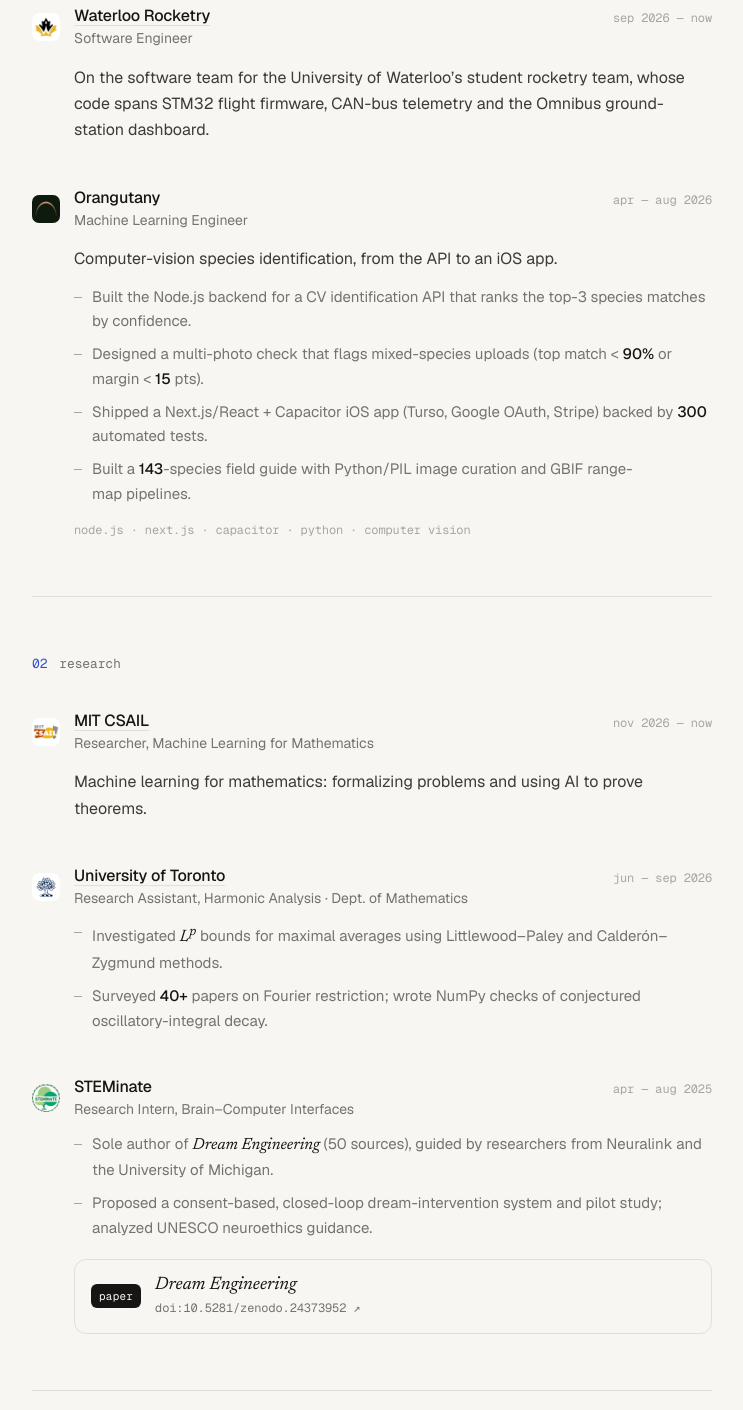
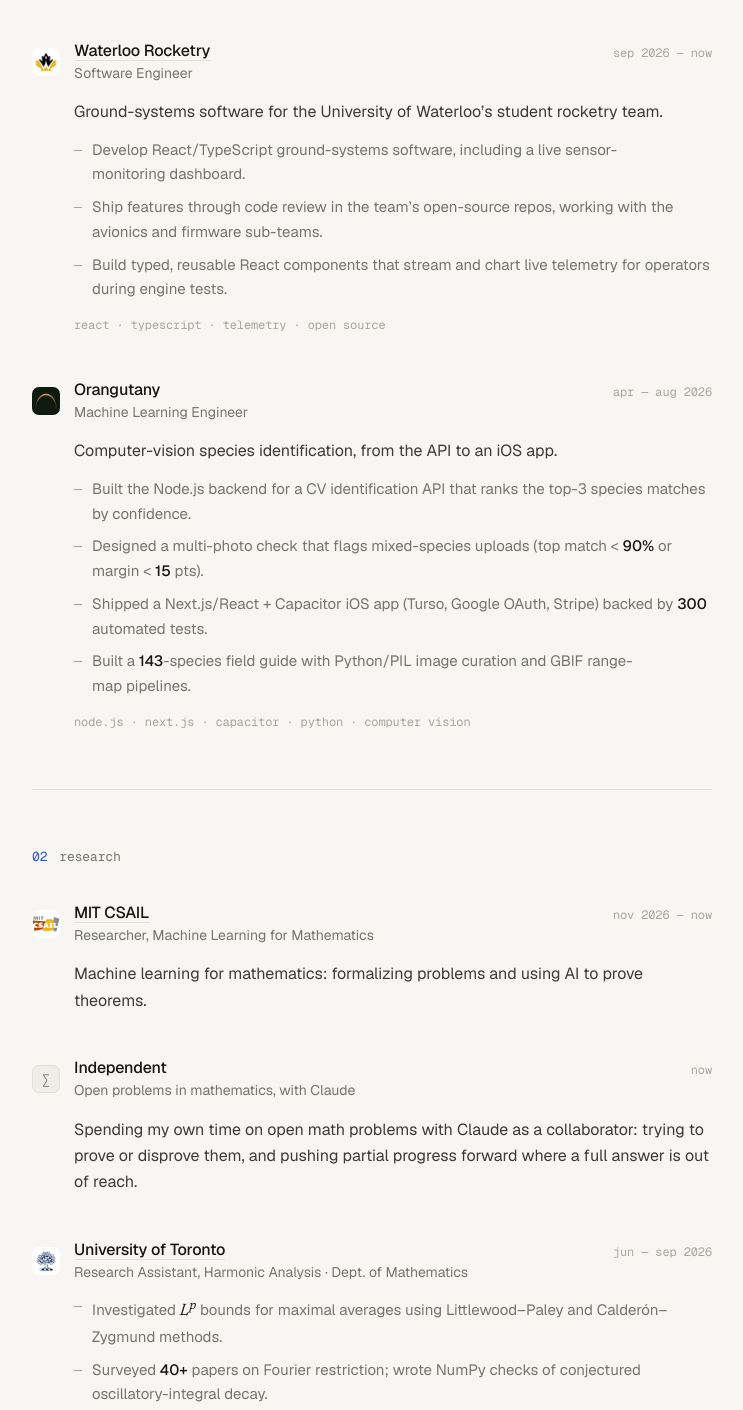
Before and after one commit to Krishiv-Vaid/personal-website, a plain HTML site: page index.html in a window 1280 px wide. Shown: the part 1165-2575 px from the top of the page, without its empty margins (268-1011 px from the left). Drawn offline with nearby package versions, Linux system fonts and the light colour scheme; no server answers; a web font is replaced by a local one.

Commit message:
Rocketry bullets, independent open-problems research, CSAIL logo refresh
- Waterloo Rocketry: React/TypeScript ground-systems work
- Research: independent work on open math problems with Claude; hero "on the side" line
- CSAIL logo re-exported larger under a new filename (old one was cached)
- Removed the footer colophon

Co-Authored-By: Claude Opus 5.5 <noreply@anthropic.com>

```diff
--- a/css/styles.css
+++ b/css/styles.css
@@ -153,7 +153,7 @@ h1 {
 .org img { width: 16px; height: 16px; border-radius: 4px; align-self: center; transform: translateY(-1px); }
 
 .status { margin-top: 32px; display: grid; gap: 10px; font-size: 15px; }
-.status li { display: grid; grid-template-columns: 72px 1fr; gap: 12px; align-items: baseline; }
+.status li { display: grid; grid-template-columns: 88px 1fr; gap: 12px; align-items: baseline; }
 .status .k { font-size: 12px; color: var(--faint); text-transform: lowercase; }
 
 .links { display: flex; flex-wrap: wrap; gap: 8px; margin-top: 36px; font-size: 13px; }
@@ -251,13 +251,12 @@ cite { font-style: italic; font-family: var(--serif); font-size: 1.08em; color:
 
 /* ---------- footer ---------- */
 .foot { border-top: 1px solid var(--line); margin-top: 24px; }
-.foot-inner { padding-top: 28px; padding-bottom: 40px; }
+.foot-inner { padding-top: 28px; padding-bottom: 36px; }
 .foot-row { display: flex; align-items: center; justify-content: space-between; gap: 16px; flex-wrap: wrap; }
 .foot-copy { font-size: 14px; color: var(--muted); }
 .totop { margin-left: 14px; font-size: 12px; color: var(--faint) !important; }
 .totop:hover { color: var(--fg) !important; }
 .mark-foot { width: 25px; height: 18px; }
-.colophon { margin-top: 18px; font-size: 11px; color: var(--faint); }
 
 .visits { display: inline-flex; align-items: center; gap: 10px; font-size: 12px; color: var(--muted); min-height: 30px; }
 .visits.hidden { visibility: hidden; }
--- a/index.html
+++ b/index.html
@@ -88,7 +88,8 @@
       </p>
       <ul class="status">
         <li><span class="k mono">now</span><span>software engineer at <a class="org" href="https://usamoguide.com/"><img src="/public/logos/usamoguide.com.png" alt="" width="16" height="16">USAMO Guide</a> and <a class="org" href="https://www.waterloorocketry.com/"><img src="/public/logos/waterloorocketry.png" alt="" width="16" height="16">Waterloo Rocketry</a></span></li>
-        <li><span class="k mono">research</span><span>machine learning for mathematics at <a class="org" href="https://www.csail.mit.edu/"><img src="/public/logos/csail.png" alt="" width="16" height="16">MIT CSAIL</a></span></li>
+        <li><span class="k mono">research</span><span>machine learning for mathematics at <a class="org" href="https://www.csail.mit.edu/"><img src="/public/logos/mit-csail.png" alt="" width="16" height="16">MIT CSAIL</a></span></li>
+        <li><span class="k mono">on the side</span><span>working on open math problems with Claude</span></li>
         <li><span class="k mono">before</span><span>ML at Orangutany, harmonic analysis at <a class="org" href="https://www.math.toronto.edu/"><img src="/public/logos/utoronto.ca.png" alt="" width="16" height="16">UofT</a></span></li>
         <li><span class="k mono">building</span><span><a href="#projects">TinyTorch</a>, a deep learning framework in C++20</span></li>
       </ul>
@@ -129,7 +130,13 @@
             </div>
             <p class="when mono">sep 2026 — now</p>
           </div>
-          <p class="summary">On the software team for the University of Waterloo’s student rocketry team, whose code spans STM32 flight firmware, CAN-bus telemetry and the Omnibus ground-station dashboard.</p>
+          <p class="summary">Ground-systems software for the University of Waterloo’s student rocketry team.</p>
+          <ul class="points">
+            <li>Develop React/TypeScript ground-systems software, including a live sensor-monitoring dashboard.</li>
+            <li>Ship features through code review in the team’s open-source repos, working with the avionics and firmware sub-teams.</li>
+            <li>Build typed, reusable React components that stream and chart live telemetry for operators during engine tests.</li>
+          </ul>
+          <p class="tags mono">react · typescript · telemetry · open source</p>
         </li>
         <li class="entry">
           <div class="entry-head">
@@ -157,7 +164,7 @@
       <ol class="entries">
         <li class="entry">
           <div class="entry-head">
-            <img class="logo" src="/public/logos/csail.png" alt="" width="28" height="28">
+            <img class="logo" src="/public/logos/mit-csail.png" alt="" width="28" height="28">
             <div class="entry-title">
               <h3><a href="https://www.csail.mit.edu/">MIT CSAIL</a></h3>
               <p class="role">Researcher, Machine Learning for Mathematics</p>
@@ -165,6 +172,17 @@
             <p class="when mono">nov 2026 — now</p>
           </div>
           <p class="summary">Machine learning for mathematics: formalizing problems and using AI to prove theorems.</p>
+        </li>
+        <li class="entry">
+          <div class="entry-head">
+            <span class="logo chip" aria-hidden="true">∑</span>
+            <div class="entry-title">
+              <h3>Independent</h3>
+              <p class="role">Open problems in mathematics, with Claude</p>
+            </div>
+            <p class="when mono">now</p>
+          </div>
+          <p class="summary">Spending my own time on open math problems with Claude as a collaborator: trying to prove or disprove them, and pushing partial progress forward where a full answer is out of reach.</p>
         </li>
         <li class="entry">
           <div class="entry-head">
@@ -289,7 +307,6 @@
           <span class="sr" id="visits-sr"></span>
         </p>
       </div>
-      <p class="colophon mono">hand-built with html, css &amp; a little js · set in newsreader &amp; geist</p>
     </div>
   </footer>
 </body>
```
Also changed, not shown: public/logos/csail.png (deleted), public/logos/mit-csail.png (added).
